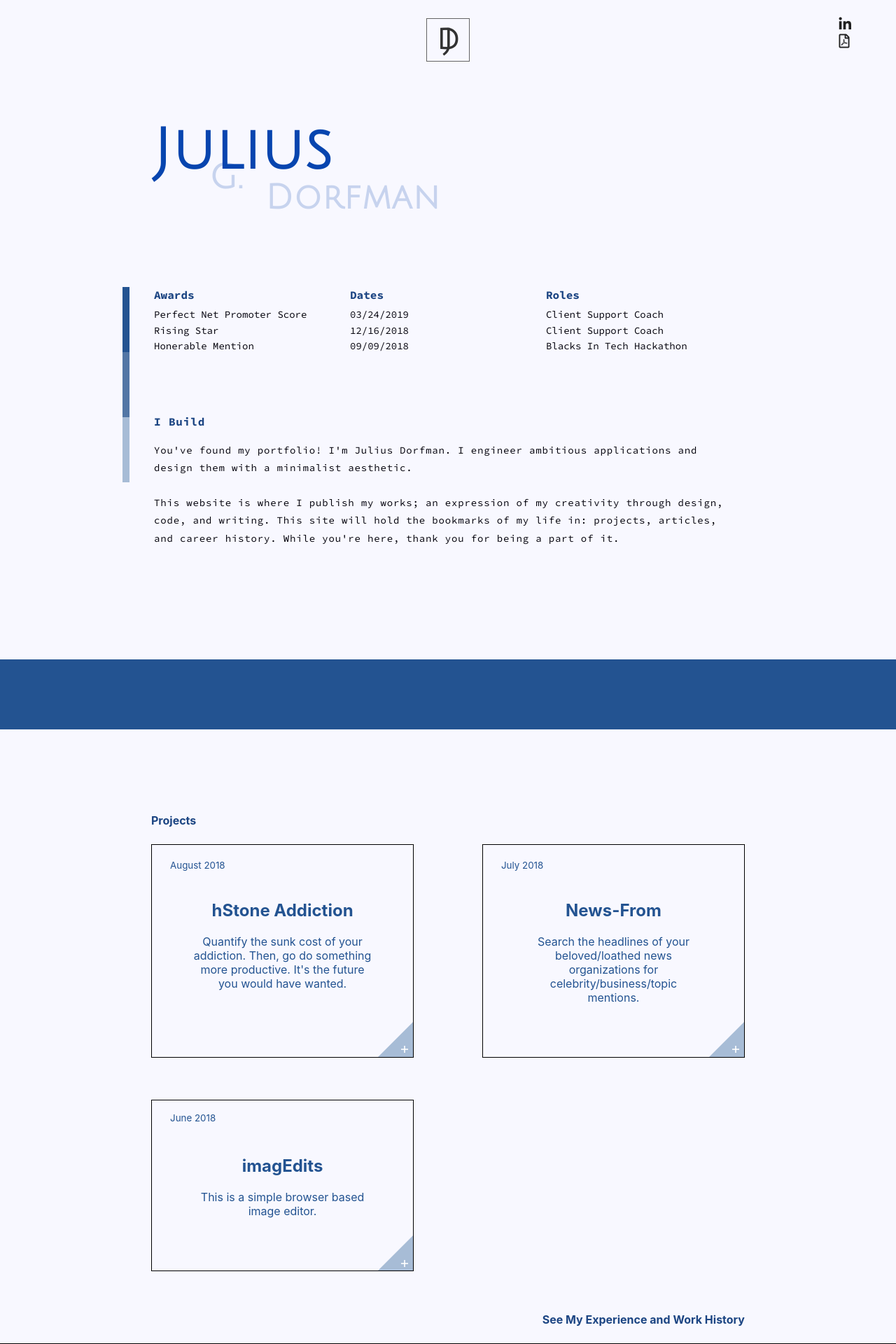
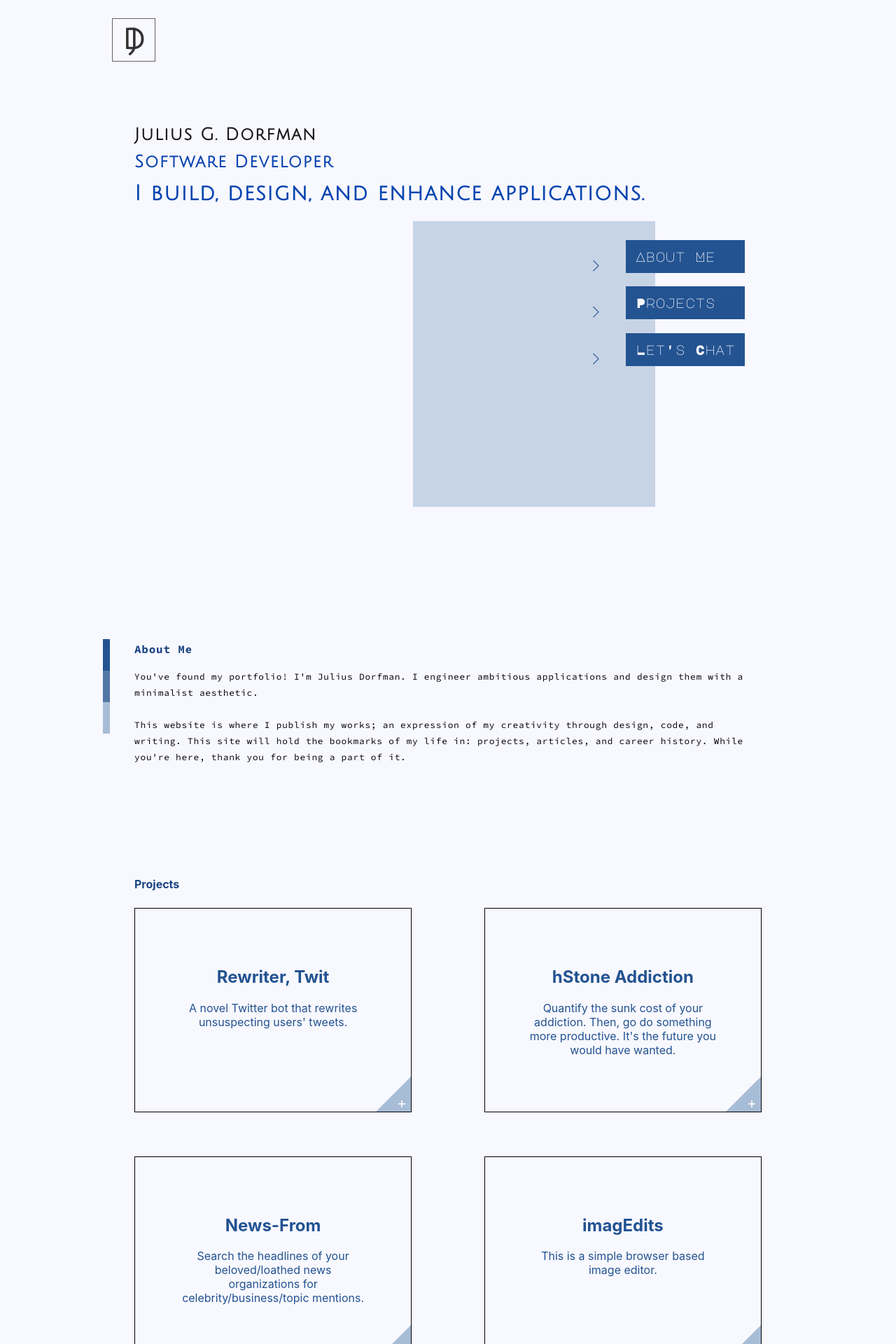
Before and after one commit to JuliusDorfman/jdorfj, a React (Create React App) app: page / in a window 1280 px wide. Shown: the top 1920 px of the page at 70% size. Built offline with nearby package versions, Linux system fonts and the light colour scheme; a web font is replaced by a local one.

Commit message:
aesthetic changes removed unfinished pages

```diff
--- a/src/App.css
+++ b/src/App.css
@@ -2,6 +2,7 @@ html, body{
   margin: 0;
   background-color: ghostwhite;
   height: 100%;
+  scroll-behavior: smooth;
 }
 
 button {
--- a/src/Components/Navbar/Navbar.css
+++ b/src/Components/Navbar/Navbar.css
@@ -1,6 +1,6 @@
 .navbar-component {
   display: inline-block;
-  position: fixed;
+  position: relative;
   z-index: 100;
   width: 100%;
   transition: .2s;
@@ -14,7 +14,7 @@
   margin: 2% auto;
   padding: 0;
   /* justify-content: space-between; */
-  justify-content: center;
+  justify-content: space-between;
   list-style: none;
   align-items: center;
   transition: .5s;
--- a/src/Components/Navbar/Navbar.jsx
+++ b/src/Components/Navbar/Navbar.jsx
@@ -21,29 +21,26 @@ export default class Navbar extends Component {
 
   render() {
 
-    window.onscroll = function() { scrollFunction() };
+    // window.onscroll = function() { scrollFunction() };
 
-    function scrollFunction() {
-      const navComponentElement = document.getElementsByClassName('navbar-component')[0];
-      const mainNavElement = navComponentElement.children[0]
+    // function scrollFunction() {
+    //   const navComponentElement = document.getElementsByClassName('navbar-component')[0];
+    //   const mainNavElement = navComponentElement.children[0]
 
-      if (document.documentElement.scrollTop > 80) {
-        navComponentElement.style.backgroundColor = "rgba(248, 248, 255, .9)";
-        navComponentElement.style.borderBottom = "1px solid black";
-        mainNavElement.style.margin = "1% auto";
-      } else {
-        navComponentElement.style.backgroundColor = "transparent";
-        navComponentElement.style.borderBottom = "none";
-        mainNavElement.style.margin = "2% auto";
-      }
-    }
+    //   if (document.documentElement.scrollTop > 80) {
+    //     navComponentElement.style.backgroundColor = "rgba(248, 248, 255, .3)";
+    //     navComponentElement.style.borderBottom = "1px solid black";
+    //     mainNavElement.style.margin = "1% auto";
+    //   } else {
+    //     navComponentElement.style.backgroundColor = "transparent";
+    //     navComponentElement.style.borderBottom = "none";
+    //     mainNavElement.style.margin = "2% auto";
+    //   }
+    // }
 
     return (
       <div className="navbar-component">
         <ul className="main-nav">
-          {/* <li>
-            <a className="nav-link" href="/portfolio" value="portfolio" onClick={this.handleClick}>Home</a>
-          </li> */}
           <li className="initials-icon">
             <a href="/portfolio" className="icon-card-initials-wrapper" value="portfolio" onClick={this.handleClick}>
               <p className="icon-card-initials" value="portfolio">
@@ -54,14 +51,17 @@ export default class Navbar extends Component {
               </p>
             </a>
           </li>
+          <li>
+            <a className="nav-link" href="/portfolio" value="portfolio" onClick={this.handleClick}></a>
+          </li>
           {/* <li>
             <a className="nav-link" href="/homepage" value="homepage" onClick={this.handleClick}>Experience</a>
           </li> */}
         </ul>
         <div className="fixed-media-bar-wrapper">
           <ul className="fixed-media-bar">
-            <li title="Linkedin"><a href="https://www.linkedin.com/in/juliusgdorfman" target="_blank" rel="noopener noreferrer"><i class="fab fa-linkedin-in"></i></a></li>
-            <li title="Resume"><a href="/assets/documents/JuliusGDorfman_Resume_2019_Sept.pdf" download="JuliusGDorfman_Resume_2019_Sept.pdf"><i class="far fa-file-pdf"></i></a></li>
+            {/* <li title="Linkedin"><a href="https://www.linkedin.com/in/juliusgdorfman" target="_blank" rel="noopener noreferrer"><i class="fab fa-linkedin-in"></i></a></li>
+            <li title="Resume"><a href="/assets/documents/JuliusGDorfman_Resume_2019_Sept.pdf" download="JuliusGDorfman_Resume_2019_Sept.pdf"><i class="far fa-file-pdf"></i></a></li> */}
           </ul>
         </div>
       </div>
--- a/src/Pages/Portfolio/Portfolio.css
+++ b/src/Pages/Portfolio/Portfolio.css
@@ -1,20 +1,31 @@
 main {
   display: block;
+  height: 100vh;
   width: 70%;
   margin: auto;
 }
 
 main>.big-intro {
   display: block;
-  padding: 12rem 0 7rem;
+  padding: 3rem 0 0;
   font-family: 'Julius Sans One', sans-serif;
   font-weight: 700;
   letter-spacing: .1rem;
   line-height: .6;
+  color: #181818;
+  font-size: 24px;
+}
+
+.blue-text {
   color: #0745af;
 }
 
 .tagline {
+  margin-top: 30px;
+  font-size: 30px;
+}
+
+/* .tagline {
   margin-left: 1.7rem;
 }
 
@@ -36,7 +47,7 @@ main>.big-intro {
   opacity: .2;
   margin-left: 10rem;
   font-size: 3rem;
-}
+} */
 
 /* GRID STYLE */
 main>.small-intro {
@@ -56,6 +67,7 @@ main>.small-intro {
 
 .small-intro>.small-intro-content {
   display: flex;
+  margin: auto;
   justify-content: center;
   align-items: center;
   padding: 1.5rem 3rem;
@@ -72,19 +84,41 @@ main>.small-intro {
 }
 
 .small-intro>.small-intro-flavor {
-  display: flex;
   position: absolute;
-  justify-content: center;
-  align-items: center;
-  padding: 1rem 3rem;
   /* background: linear-gradient(to right top, #23539199, #235391 20%); */
-  background: #235391;
+  list-style: none;
   color: ghostwhite;
   transition: .75s;
   font-family: 'Major Mono Display', monospace;
   font-size: 1.2rem;
-  top: 50px;
   right: 0;
+  top: 0;
+  margin: auto;
+  padding: .5rem 1.5rem;
+}
+
+.small-intro>.small-intro-flavor>li>p {
+  position: relative;
+  background: #235391;
+  padding: 14px;
+}
+
+.small-intro>.small-intro-flavor a {
+  color: ghostwhite;
+}
+
+.menu-item > .menu-indicators {
+  position: absolute;
+  left: 0px;
+  font-size: 30px;
+  color: #235391;
+  padding-top: 20px;
+  animation: indicators 1s infinite alternate ease;
+}
+
+@keyframes indicators {
+  0%   {left: 0px;}
+  100% {left: -30px;}
 }
 
 .small-intro>.expanding-div {
@@ -141,7 +175,7 @@ main>.small-intro {
 
 #wrapD3Cube {
   width: 250px;
-  height: 213px;
+  height: 45vh;
   /* margin: 20px auto; */
   transform: translateY(15px);
 }
@@ -232,15 +266,15 @@ main>.small-intro {
 /* New Projects */
 
 .projects {
-  width: 53em;
+  width: 70%;
   margin: auto;
+  padding-bottom: 15vh;
 }
 
 .new-grid-container-homepage {
   display: flex;
   justify-content: space-between;
   flex-wrap: wrap;
-  width: inherit;
 }
 
 .new-projects-intro-wrapper {
@@ -755,7 +789,7 @@ main>.small-intro {
     right: 7%;
   }
 
-  .tagline>span:nth-child(1) {
+  /* .tagline>span:nth-child(1) {
     font-size: 7rem;
   }
 
@@ -765,7 +799,7 @@ main>.small-intro {
 
   .tagline>span:nth-child(3) {
     font-size: 4rem;
-  }
+  } */
 
   .overlay-text p {
     font-size: 2em;
@@ -907,7 +941,18 @@ main>.small-intro {
 @media(max-width: 700px) {
 
   main {
-    grid-template-columns: auto 90% auto;
+    /* grid-template-columns: auto 90% auto; */
+    width: 90%;
+    font-size: 12px;
+    line-height: normal;
+  }
+
+  .big-intro>.tagline {
+    font-size: 30px;
+  }
+
+  main>.big-intro {
+    line-height: 1.2em;
   }
 
   .intro-block {
@@ -923,7 +968,7 @@ main>.small-intro {
     padding: 15%;
   }
 
-  .tagline>span:nth-child(1) {
+  /* .tagline>span:nth-child(1) {
     font-size: 3.5rem;
   }
 
@@ -935,7 +980,7 @@ main>.small-intro {
   .tagline>span:nth-child(3) {
     font-size: 1.5rem;
     margin-left: 6rem;
-  }
+  } */
 
   #wrapD3Cube {
     height: 190px;
@@ -950,26 +995,13 @@ main>.small-intro {
     height: 175px;
   }
 
-  .tagline {
+  /* .tagline {
     margin: auto;
-    ;
+     */
 }
 
-  main .big-intro {
-    padding: 13rem 0 9rem
-  }
 
-  .small-intro>.small-intro-flavor {
-    margin: auto;
-    padding: .5rem 1.5rem;
-    top: 20px;
-    font-size: .9rem;
-  }
 
-  .small-intro>.small-intro-content {
-    margin: auto;
-    padding: 0;
-  }
 
 .small-intro>.filler-div {
   width: auto !important;
@@ -999,7 +1031,7 @@ main>.small-intro {
 
 .meet-me {
   font-size: .8rem;
-    max-width: 75%;
+  max-width: 70%;
 }
 
 .meet-me h2 {
@@ -1073,5 +1105,3 @@ main>.small-intro {
     -webkit-transform: rotateX(-90deg) translateX(0px) translateY(0px) translateZ(40px);
     background-color: #5276A5;
   } */
-
-}
--- a/src/Pages/Portfolio/Portfolio.jsx
+++ b/src/Pages/Portfolio/Portfolio.jsx
@@ -1,6 +1,7 @@
 import React, { Component } from 'react';
 import Navbar from '../../Components/Navbar';
 import Footer from '../../Components/Footer';
+import DigitalCard from '../../Components/DigitalCard';
 // import Parallax from 'parallax-js';
 import './Portfolio.css';
 
@@ -29,13 +30,17 @@ export default class Portfolio extends Component {
         <Navbar />
         <main>
           <section className="big-intro">
-            <div className="tagline">
-              <span>Julius</span>
-              <span>G.</span>
-              <span>Dorfman</span>
+
+            <div>
+              <p>Julius G. Dorfman</p>
+              <p className="blue-text">Software Developer</p>
             </div>
+            <div className='tagline blue-text'>
+              <p>I build, design, and enhance applications.</p>
+            </div>
+
           </section>
-          {/* <section className="small-intro">
+          <section className="small-intro">
             <div className="small-intro-content">
               <div id="wrapD3Cube">
                 <div id="D3Cube">
@@ -48,15 +53,22 @@ export default class Portfolio extends Component {
                 </div>
               </div>
             </div>
-            <div className="small-intro-flavor">
-              <div className="left">
-                <p>Web Developer</p>
-              </div>
-              <div className="right">
-
-              </div>
-            </div>
-          </section> */}
+            <ul className="small-intro-flavor">
+              <li className="menu-item right">
+                <span className='menu-indicators'>></span>
+                <p><a href='#about-me'>About Me</a></p>
+              </li>
+              <li className="menu-item right">
+                <span className='menu-indicators'>></span>
+                <p><a href='#projects'>Projects</a></p>
+              </li>
+              <li className="menu-item right">
+                <span className='menu-indicators'>></span>
+                <p><a href='mailto:juliusdorfman@gmail.com'>Let's Chat</a></p>
+              </li>
+            </ul>
+          </section>
+          {/* <DigitalCard /> */}
         </main>
 
 
@@ -85,8 +97,8 @@ export default class Portfolio extends Component {
           </div>
         </div> */}
 
-        <section className="meet-me">
-          <div className="accolades clearfix">
+        <section id="about-me" className="meet-me">
+          {/* <div className="accolades clearfix">
             <div className="awards">
               <h2 className="list-header">Awards</h2>
               <ul>
@@ -111,9 +123,9 @@ export default class Portfolio extends Component {
                 <li>Blacks In Tech Hackathon</li>
               </ul>
             </div>
-          </div>
+          </div> */}
           <div className="introduction">
-            <h2>I Build</h2>
+            <h2>About Me</h2>
             <p>
               You've found my portfolio! I'm Julius Dorfman. I engineer ambitious applications and design them with a minimalist aesthetic.
               <br />
@@ -123,17 +135,38 @@ export default class Portfolio extends Component {
           </div>
         </section>
 
-        <div className="mid-page-fullwidth">
-        </div>
+        {/* <div className="mid-page-fullwidth">
+        </div> */}
 
-        <section className="projects">
+        <section id="projects" className="projects">
           <div className="new-projects-intro-wrapper">
             <h1>Projects</h1>
           </div>
           <div className="new-grid-container-homepage">
+            <div className="new-proj-twitrewriter ind-proj">
+              <div className="new-project-intro">
+                {/* <small className="new-date">August 2018</small> */}
+                <a href="https://rewritertwit.herokuapp.com/Home" target="_blank" rel="noopener noreferrer">
+                  <h1>Rewriter, Twit</h1>
+                </a>
+              </div>
+              <div className="new-proj-flavor-text">
+                <p>A novel Twitter bot that rewrites unsuspecting users' tweets.</p>
+              </div>
+              <a href="https://rewritertwit.herokuapp.com/Home" target="_blank" rel="noopener noreferrer">
+                <div className="overlay-plus">
+                  <div className="overlay-text">
+                    <p className="text-italics">Twitter Bot</p>
+                    <hr />
+                    <p></p>
+                  </div>
+                </div>
+              </a>
+              <img className="plus-icon" src="/assets/images/juliusdorfman_plus_icon.png" alt="plus-icon" />
+            </div>
             <div className="new-proj-hstone ind-proj">
               <div className="new-project-intro">
-                <small className="new-date">August 2018</small>
+                {/* <small className="new-date">August 2018</small> */}
                 <a href="https://hstone-app.herokuapp.com/" target="_blank" rel="noopener noreferrer">
                   <h1>hStone Addiction</h1>
                 </a>
@@ -144,9 +177,9 @@ export default class Portfolio extends Component {
               <a href="https://hstone-app.herokuapp.com/" target="_blank" rel="noopener noreferrer">
                 <div className="overlay-plus">
                   <div className="overlay-text">
-                    <p>Passion Project</p>
+                    <p className="text-italics">Web Application</p>
                     <hr />
-                    <p className="text-italics">Web Application</p>
+                    <p></p>
                   </div>
                 </div>
               </a>
@@ -154,7 +187,7 @@ export default class Portfolio extends Component {
             </div>
             <div className="new-proj-news-from ind-proj">
               <div className="new-project-intro">
-                <small className="new-date">July 2018</small>
+                {/* <small className="new-date">July 2018</small> */}
                 <a href="https://news-from.herokuapp.com/" target="_blank" rel="noopener noreferrer">
                   <h1>News-From</h1>
                 </a>
@@ -165,9 +198,9 @@ export default class Portfolio extends Component {
               <a href="https://news-from.herokuapp.com/" target="_blank" rel="noopener noreferrer">
                 <div className="overlay-plus">
                   <div className="overlay-text">
-                    <p>Passion Project</p>
+                    <p className="text-italics">Web Application</p>
                     <hr />
-                    <p className="text-italics">Web Application</p>
+                    <p></p>
                   </div>
                 </div>
               </a>
@@ -175,7 +208,7 @@ export default class Portfolio extends Component {
             </div>
             <div className="new-proj-imagedits ind-proj">
               <div className="new-project-intro">
-                <small className="new-date">June 2018</small>
+                {/* <small className="new-date">June 2018</small> */}
                 <a href="https://juliusdorfman.github.io/imagEdits/" target="_blank" rel="noopener noreferrer">
                   <h1>imagEdits</h1>
                 </a>
@@ -186,9 +219,9 @@ export default class Portfolio extends Component {
               <a href="https://juliusdorfman.github.io/imagEdits/" target="_blank" rel="noopener noreferrer">
                 <div className="overlay-plus">
                   <div className="overlay-text">
-                    <p>Passion Project</p>
+                    <p className="text-italics">Web Application</p>
                     <hr />
-                    <p className="text-italics">Web Application</p>
+                    <p></p>
                   </div>
                 </div>
               </a>
@@ -215,11 +248,11 @@ export default class Portfolio extends Component {
               </a>
               <img className="plus-icon" src="/assets/images/juliusdorfman_plus_icon.png" alt="plus-icon" />
             </div> */}
-            <div className="experience-link-wrapper">
+            {/* <div className="experience-link-wrapper">
               <a href="/homepage">
                 <h4 className="new-experience-page-prompt">See My Experience and Work History</h4>
               </a>
-            </div>
+            </div> */}
           </div>
         </section>
         {/*
```
Also changed, not shown: src/Components/Footer/Footer.css (+2 -5 lines), src/Components/Footer/Footer.jsx (+7 -5 lines). Lines whose indentation alone changed are shown as unchanged.
